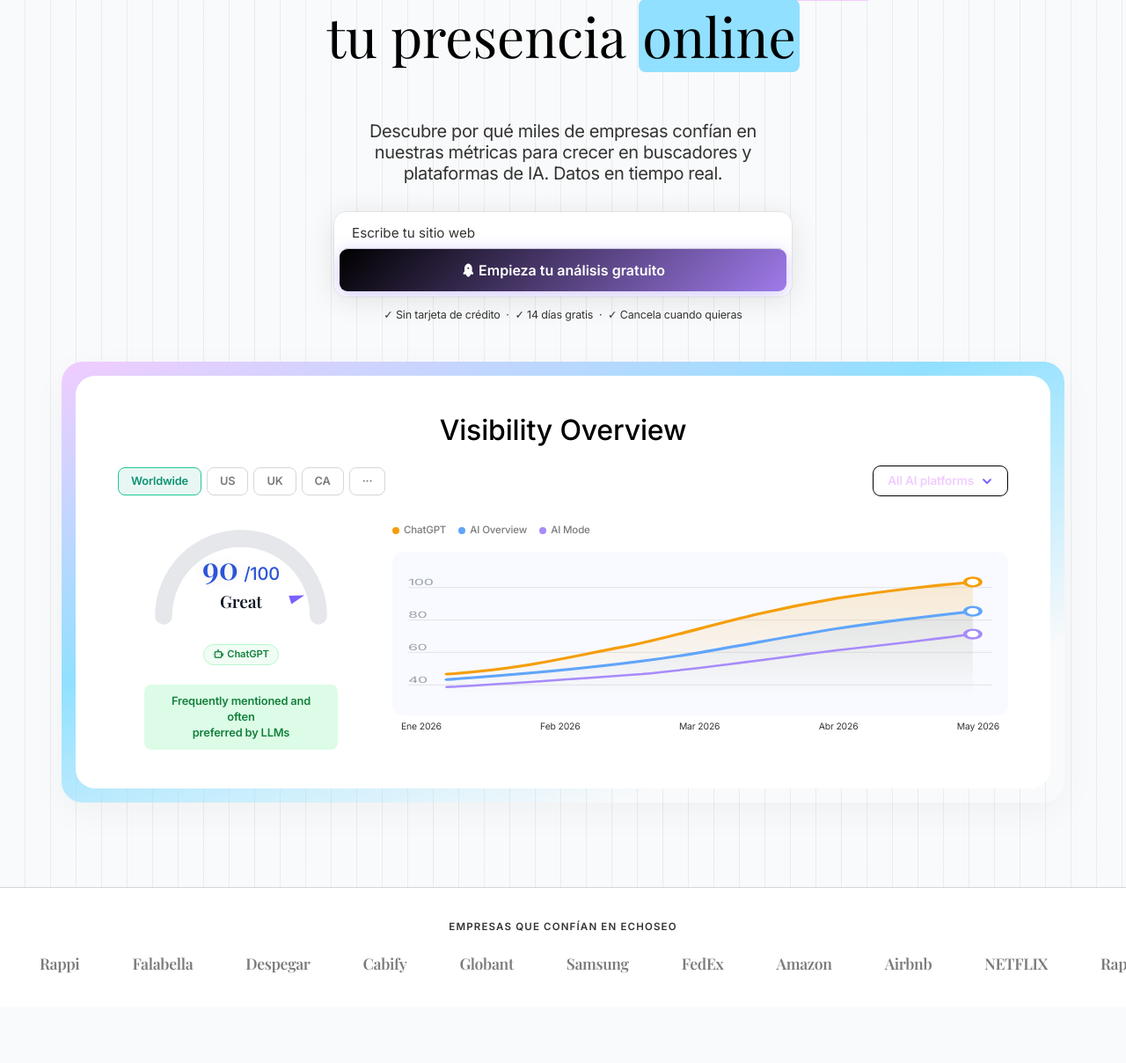
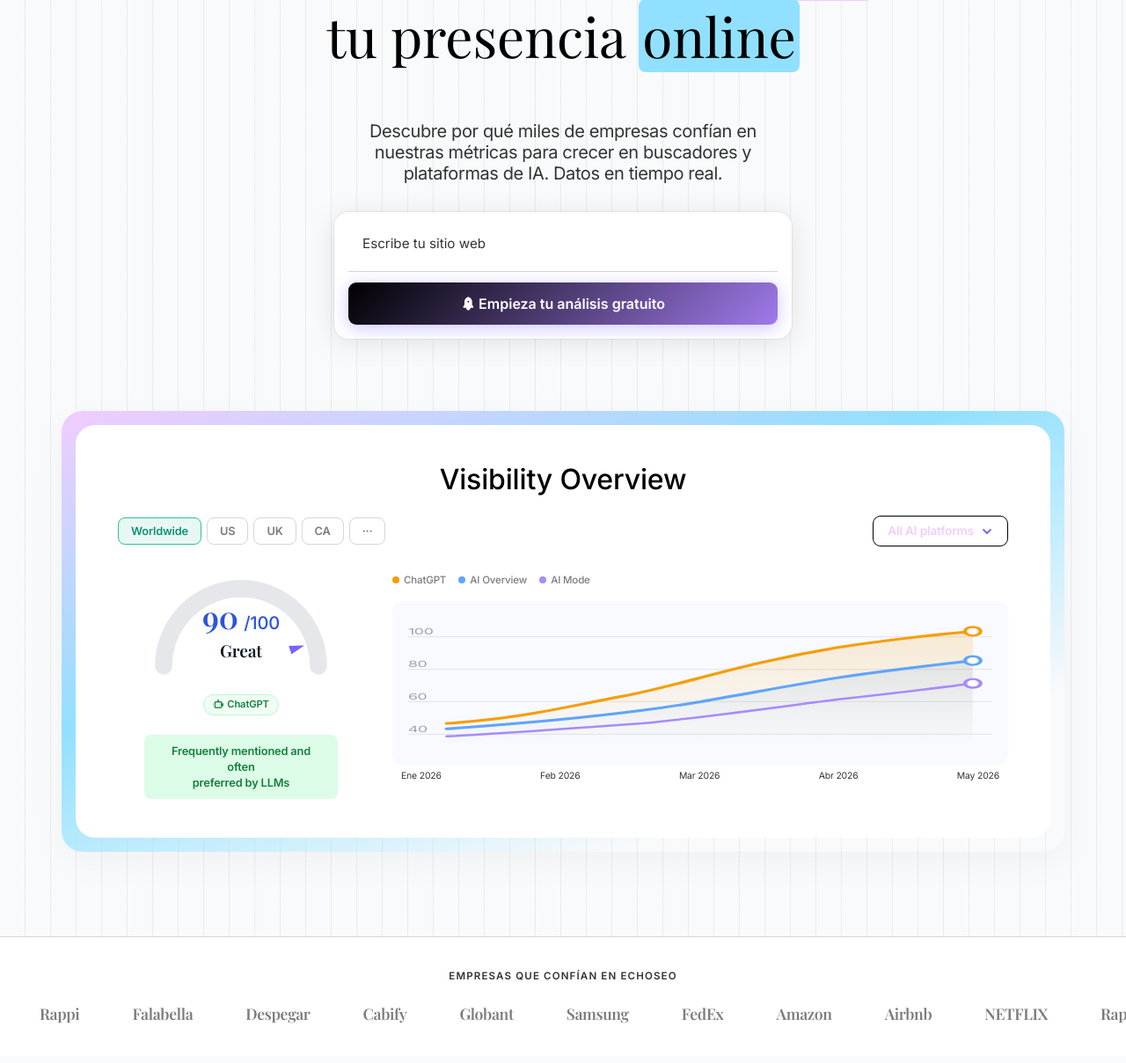
Before and after one commit to Jsanz5/Final-Project-DawII-Fabian-Joel, a PHP site: page / in a window 1280 px wide. Shown: the part 252-1460 px from the top of the page at 88% size. Run offline with PHP 8.4, Linux system fonts and the light colour scheme; some libraries are stand-ins or nearby versions.

Commit message:
refactor: improve hero search box layout and implement CTA navigation

```diff
--- a/frontend/app/css/styles.css
+++ b/frontend/app/css/styles.css
@@ -458,17 +458,20 @@ nav a:hover::before {
 }
 .search-box {
   background: white;
-  border-radius: 14px;
+  border-radius: 16px;
   box-shadow:
     0 4px 32px rgba(0, 0, 0, 0.1),
     0 0 0 1px rgba(0, 0, 0, 0.06);
   overflow: hidden;
-  padding: 6px;
+  padding: 16px;
+  display: flex;
+  flex-direction: column;
+  gap: 12px;
 }
 .search-input-row {
   display: flex;
   align-items: center;
-  padding: 8px 14px;
+  padding: 10px 16px;
   gap: 8px;
 }
 .search-input {
@@ -497,7 +500,7 @@ nav a:hover::before {
 .search-divider {
   height: 1px;
   background: var(--border);
-  margin: 0 6px;
+  margin: 0;
 }
 .btn-search-full {
   width: 100%;
@@ -531,6 +534,7 @@ nav a:hover::before {
   position: relative;
   width: 100%;
   height: auto;
+  margin-top: 70px;
   margin-bottom: 96px;
   max-width: 1140px;
   animation: slideUp 0.8s 0.35s ease both;
--- a/frontend/app/index.html
+++ b/frontend/app/index.html
@@ -90,10 +90,10 @@
           </button>
         </div>
       </div>
-      <p class="hero-note">
+      <!-- <p class="hero-note">
         ✓ Sin tarjeta de crédito &nbsp;·&nbsp; ✓ 14 días gratis &nbsp;·&nbsp; ✓
         Cancela cuando quieras
-      </p>
+      </p> Proximamente.!-->
 
       <!-- ══ VISIBILITY OVERVIEW WIDGET ══ -->
       <div class="widget-outer">
@@ -625,7 +625,7 @@
         Tu competencia ya usa datos para tomar decisiones. No te quedes atrás.
       </p>
       <div class="cta-final-btns">
-        <button class="btn-white">
+        <button class="btn-white" onclick="window.location.href='register.html'">
           <i class="ri-rocket-2-fill"></i> Empieza tu análisis gratuito
         </button>
         <!-- <button class="btn-outline-white">Hablar con ventas</button> Proximamente.!-->
```
